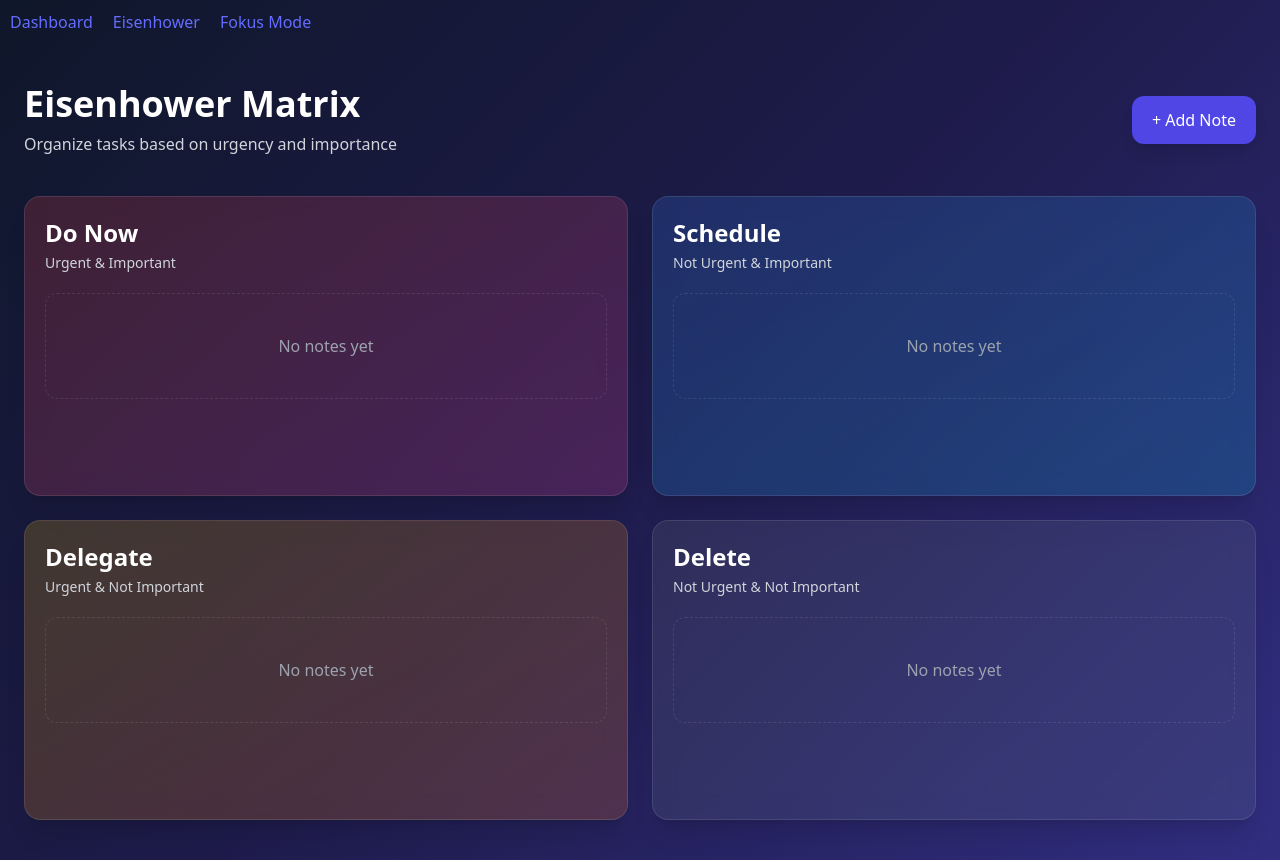
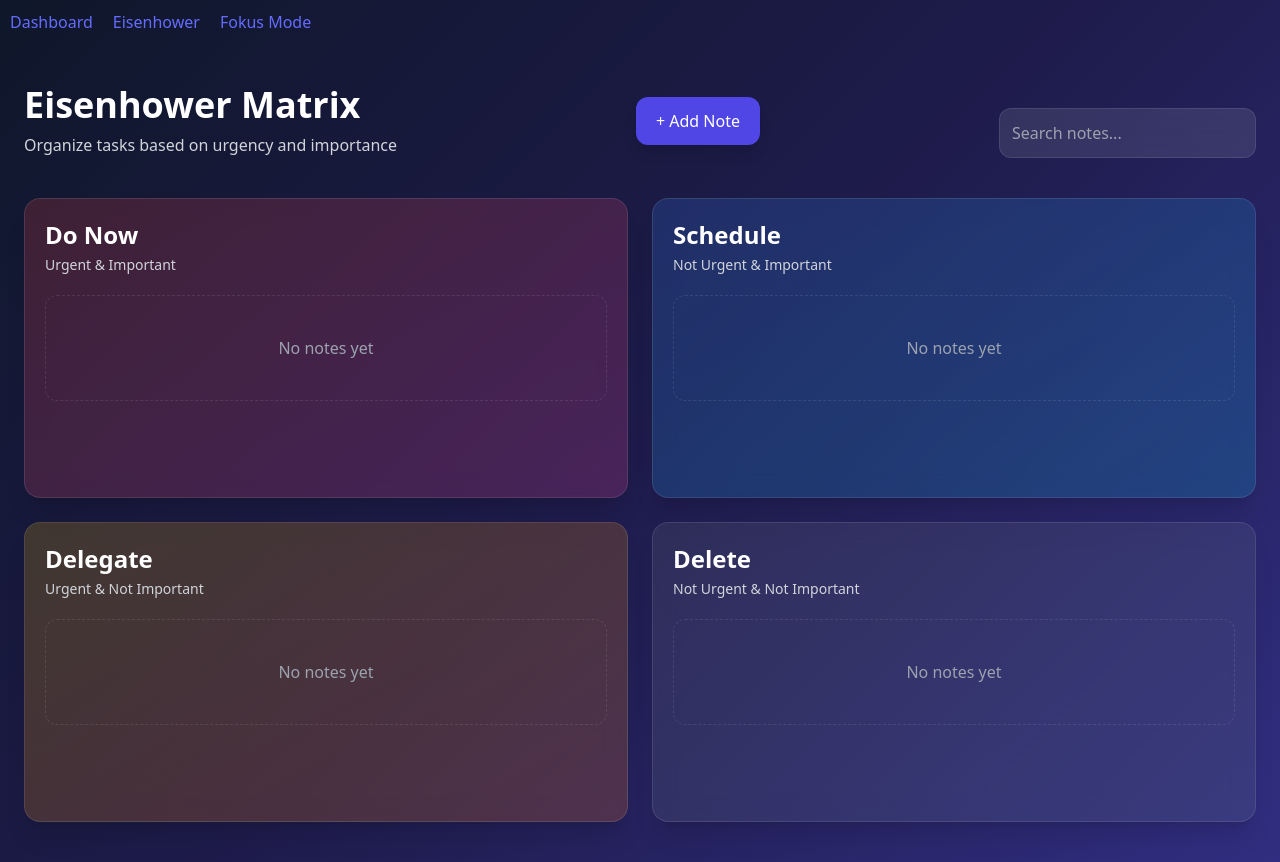
Before and after one commit to sekkarr/produktif-app, a React (Vite) app in the folder produktif-app/: page /eisenhower in a window 1280 px wide. Built offline with nearby package versions, Linux system fonts and the light colour scheme.

Commit message:
add search and due date

```diff
--- a/produktif-app/src/pages/EisenhowerPage.jsx
+++ b/produktif-app/src/pages/EisenhowerPage.jsx
@@ -9,6 +9,7 @@ export default function EisenhowerPage() {
   const [isEditing, setIsEditing] = useState(false);
   const [confirmDelete, setConfirmDelete] = useState(null);
   const [toast, setToast] = useState("");
+  const [searchTerm, setSearchTerm] = useState("");
 
   // LOAD LOCAL STORAGE
   useEffect(() => {
@@ -72,21 +73,64 @@ export default function EisenhowerPage() {
     setIsModalOpen(true);
   };
 
+  const filteredNotes = notes.filter((note) => {
+    const keyword = searchTerm.toLowerCase();
+
+    return (
+      note.title.toLowerCase().includes(keyword) ||
+      note.content.toLowerCase().includes(keyword)
+    );
+  });
   // GROUP QUADRANTS
   const grouped = {
-    "urgent-important": notes.filter((n) => n.priority === "urgent-important"),
+    "urgent-important": filteredNotes.filter(
+      (n) => n.priority === "urgent-important",
+    ),
 
-    "not-urgent-important": notes.filter(
+    "not-urgent-important": filteredNotes.filter(
       (n) => n.priority === "not-urgent-important",
     ),
 
-    "urgent-not-important": notes.filter(
+    "urgent-not-important": filteredNotes.filter(
       (n) => n.priority === "urgent-not-important",
     ),
 
-    "not-urgent-not-important": notes.filter(
+    "not-urgent-not-important": filteredNotes.filter(
       (n) => n.priority === "not-urgent-not-important",
     ),
+  };
+
+  const getDeadlineStatus = (deadline) => {
+    if (!deadline) return null;
+
+    const today = new Date();
+    const dueDate = new Date(deadline);
+
+    // reset jam
+    today.setHours(0, 0, 0, 0);
+    dueDate.setHours(0, 0, 0, 0);
+
+    const diffTime = dueDate - today;
+    const diffDays = Math.ceil(diffTime / (1000 * 60 * 60 * 24));
+
+    if (diffDays < 0) {
+      return {
+        text: "Overdue",
+        color: "bg-red-500/20 text-red-300 border border-red-500/30",
+      };
+    }
+
+    if (diffDays === 0) {
+      return {
+        text: "Due Today",
+        color: "bg-yellow-500/20 text-yellow-300 border border-yellow-500/30",
+      };
+    }
+
+    return {
+      text: `${diffDays} day${diffDays > 1 ? "s" : ""} left`,
+      color: "bg-blue-500/20 text-blue-300 border border-blue-500/30",
+    };
   };
 
   return (
@@ -116,6 +160,26 @@ export default function EisenhowerPage() {
           >
             + Add Note
           </button>
+
+          <div className="mt-6">
+            <input
+              type="text"
+              placeholder="Search notes..."
+              value={searchTerm}
+              onChange={(e) => setSearchTerm(e.target.value)}
+              className="
+      w-full
+      p-3
+      rounded-xl
+      bg-white/10
+      border border-white/10
+      backdrop-blur-md
+      text-white
+      placeholder-gray-400
+      focus:outline-none
+    "
+            />
+          </div>
         </div>
       </div>
 
@@ -195,6 +259,7 @@ export default function EisenhowerPage() {
           items={grouped["urgent-important"]}
           deleteNote={deleteNote}
           handleEdit={handleEdit}
+          getDeadlineStatus={getDeadlineStatus}
           color="from-red-500/20 to-pink-500/20"
         />
 
@@ -204,6 +269,7 @@ export default function EisenhowerPage() {
           items={grouped["not-urgent-important"]}
           deleteNote={deleteNote}
           handleEdit={handleEdit}
+          getDeadlineStatus={getDeadlineStatus}
           color="from-blue-500/20 to-cyan-500/20"
         />
 
@@ -213,6 +279,7 @@ export default function EisenhowerPage() {
           items={grouped["urgent-not-important"]}
           deleteNote={deleteNote}
           handleEdit={handleEdit}
+          getDeadlineStatus={getDeadlineStatus}
           color="from-yellow-500/20 to-orange-500/20"
         />
 
@@ -222,6 +289,7 @@ export default function EisenhowerPage() {
           items={grouped["not-urgent-not-important"]}
           deleteNote={deleteNote}
           handleEdit={handleEdit}
+          getDeadlineStatus={getDeadlineStatus}
           color="from-gray-500/20 to-slate-500/20"
         />
       </div>
@@ -233,7 +301,15 @@ export default function EisenhowerPage() {
 /* BOX COMPONENT */
 /* ========================= */
 
-function Box({ title, subtitle, items, deleteNote, handleEdit, color }) {
+function Box({
+  title,
+  subtitle,
+  items,
+  deleteNote,
+  handleEdit,
+  getDeadlineStatus,
+  color,
+}) {
   return (
     <div
       className={`
@@ -291,6 +367,17 @@ function Box({ title, subtitle, items, deleteNote, handleEdit, color }) {
                   <p className="text-sm text-gray-300 mt-1">
                     Deadline: {item.deadline}
                   </p>
+
+                  {item.deadline && (
+                    <div
+                      className={`
+      mt-2 inline-block px-3 py-1 rounded-lg text-xs font-medium
+      ${getDeadlineStatus(item.deadline).color}
+    `}
+                    >
+                      {getDeadlineStatus(item.deadline).text}
+                    </div>
+                  )}
                 </div>
 
                 <div className="flex flex-col items-end gap-2">
```
Also changed, not shown: produktif-app/src/components/AddNotes.jsx (+5 -20 lines).
